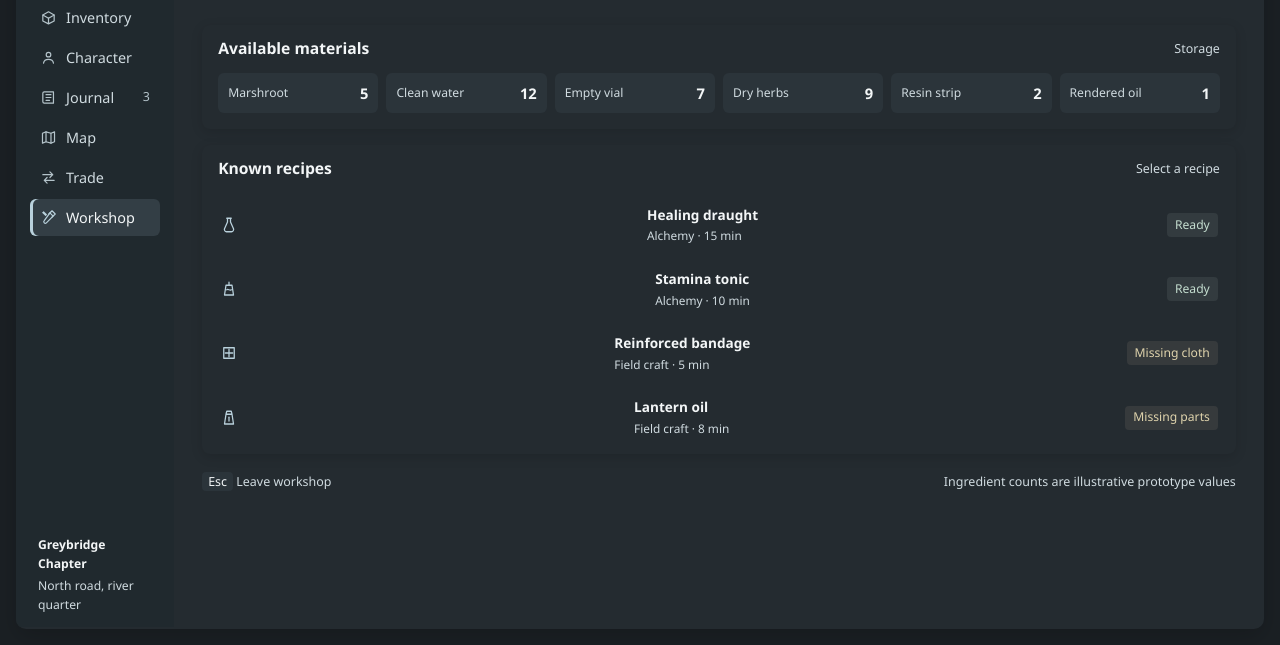
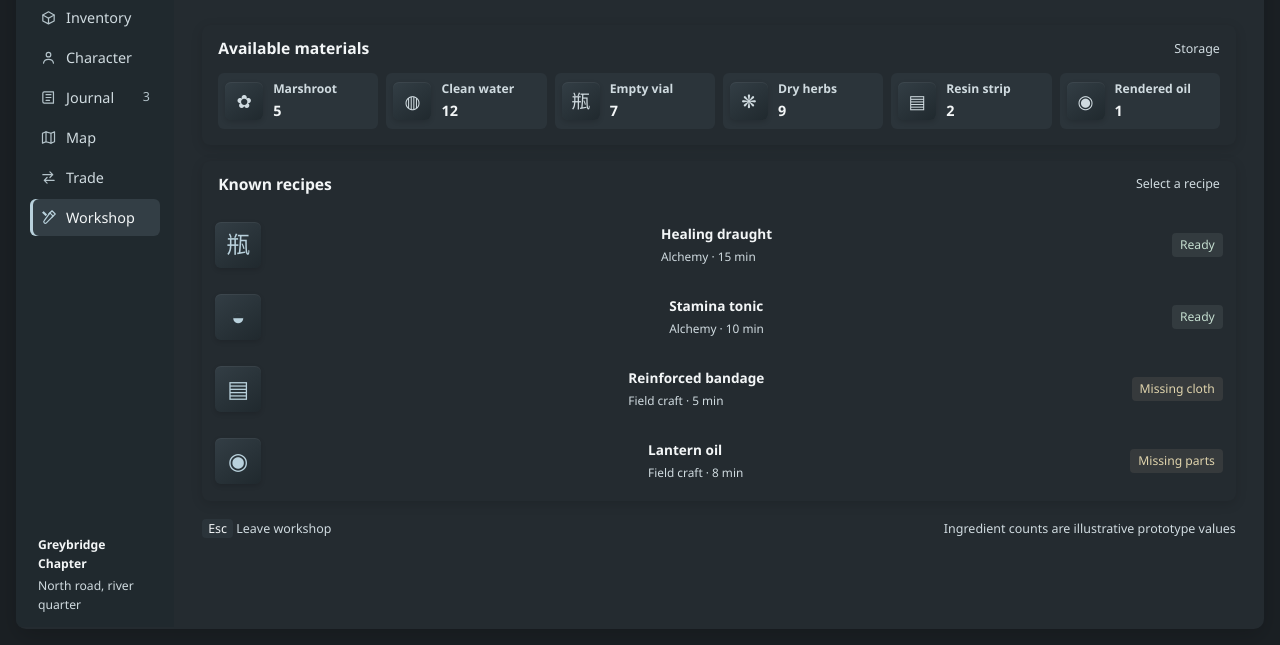
Before and after one commit to antosatko/delta-slayers, a plain HTML site: page designs/ui/screens/workshop.html in a window 1280 px wide. Shown: the part 163-808 px from the top of the page. Drawn offline with Linux system fonts and the light colour scheme.

Commit message:
Use shared item cards for recipes and materials

```diff
--- a/designs/ui/screens/workshop.html
+++ b/designs/ui/screens/workshop.html
@@ -34,22 +34,22 @@
         <section class="panel workshop-resources" aria-label="Available materials">
           <header class="panel-head"><h2>Available materials</h2><span class="panel-heading-side">Storage</span></header>
           <div class="resource-strip">
-            <div class="resource-cell"><span>Marshroot</span><strong>5</strong></div>
-            <div class="resource-cell"><span>Clean water</span><strong>12</strong></div>
-            <div class="resource-cell"><span>Empty vial</span><strong>7</strong></div>
-            <div class="resource-cell"><span>Dry herbs</span><strong>9</strong></div>
-            <div class="resource-cell"><span>Resin strip</span><strong>2</strong></div>
-            <div class="resource-cell"><span>Rendered oil</span><strong>1</strong></div>
+            <button class="resource-cell item-display" type="button" data-item-inspect data-item-key="marshroot" data-item-title="Marshroot" data-item-meta="Material · Herbal ingredient" data-item-description="A bitter marsh herb used in restorative preparations." data-item-facts="Available|5;Type|Herbal ingredient" aria-label="Inspect Marshroot"><span class="item-image" aria-hidden="true">✿</span><span class="item-caption"><span class="item-name">Marshroot</span><strong class="item-quantity">5</strong></span></button>
+            <button class="resource-cell item-display" type="button" data-item-inspect data-item-key="clean-water" data-item-title="Clean water" data-item-meta="Material · Ingredient" data-item-description="Filtered water suitable for alchemy and field preparations." data-item-facts="Available|12;Type|Ingredient" aria-label="Inspect Clean water"><span class="item-image" aria-hidden="true">◍</span><span class="item-caption"><span class="item-name">Clean water</span><strong class="item-quantity">12</strong></span></button>
+            <button class="resource-cell item-display" type="button" data-item-inspect data-item-key="empty-vial" data-item-title="Empty vial" data-item-meta="Container · Glass" data-item-description="A small stoppered glass vial, ready to be filled." data-item-facts="Available|7;Type|Container" aria-label="Inspect Empty vial"><span class="item-image" aria-hidden="true">瓶</span><span class="item-caption"><span class="item-name">Empty vial</span><strong class="item-quantity">7</strong></span></button>
+            <button class="resource-cell item-display" type="button" data-item-inspect data-item-key="dry-herbs" data-item-title="Dry herbs" data-item-meta="Material · Herbal ingredient" data-item-description="A bundle of dried leaves used in tonics and infusions." data-item-facts="Available|9;Type|Herbal ingredient" aria-label="Inspect Dry herbs"><span class="item-image" aria-hidden="true">❋</span><span class="item-caption"><span class="item-name">Dry herbs</span><strong class="item-quantity">9</strong></span></button>
+            <button class="resource-cell item-display" type="button" data-item-inspect data-item-key="resin-strip" data-item-title="Resin strip" data-item-meta="Material · Binding agent" data-item-description="A strip treated with resin for waterproof field dressings." data-item-facts="Available|2;Type|Binding agent" aria-label="Inspect Resin strip"><span class="item-image" aria-hidden="true">▤</span><span class="item-caption"><span class="item-name">Resin strip</span><strong class="item-quantity">2</strong></span></button>
+            <button class="resource-cell item-display" type="button" data-item-inspect data-item-key="rendered-oil" data-item-title="Rendered oil" data-item-meta="Material · Fuel" data-item-description="Filtered oil suitable for filling lamps." data-item-facts="Available|1;Type|Fuel" aria-label="Inspect Rendered oil"><span class="item-image" aria-hidden="true">◉</span><span class="item-caption"><span class="item-name">Rendered oil</span><strong class="item-quantity">1</strong></span></button>
           </div>
         </section>
         <div class="workshop-layout" data-selection-scope>
           <section class="panel workshop-recipes">
             <header class="panel-head"><h2>Known recipes</h2><span class="panel-heading-side">Select a recipe</span></header>
             <div class="recipe-list">
-              <button class="recipe-button selectable" type="button" data-select-item data-selection-target="#recipe-detail" data-item-facts="Marshroot|2 required · 5 available;Clean water|1 required · 12 available;Empty vial|1 required · 7 available" data-item-title="Healing draught" data-item-meta="Alchemy · Consumable · 15 minutes" data-item-description="A concentrated herbal preparation that restores health. Its bitter taste comes from the ground root and the iron-rich water used in the final infusion." data-item-visual="瓶"><span class="recipe-copy"><svg class="ui-icon recipe-icon" viewBox="0 0 24 24" aria-hidden="true"><path d="M9 3h6M10 3v5l-4 9a3 3 0 0 0 2.7 4h6.6A3 3 0 0 0 18 17l-4-9V3"/></svg><span><strong>Healing draught</strong><small>Alchemy · 15 min</small></span></span><span class="pill available">Ready</span></button>
-              <button class="recipe-button selectable" type="button" data-select-item data-selection-target="#recipe-detail" data-item-facts="Dry herbs|2 required · 9 available;Clean water|1 required · 12 available;Empty vial|1 required · 7 available" data-item-title="Stamina tonic" data-item-meta="Alchemy · Consumable · 10 minutes" data-item-description="A warming tonic used to recover strength after exertion. It is easier to prepare but has a shorter shelf life." data-item-visual="◒"><span class="recipe-copy"><svg class="ui-icon recipe-icon" viewBox="0 0 24 24" aria-hidden="true"><path d="M12 3v4M8 7h8l2 13H6z"/><path d="M9 13c2-2 4 2 6 0"/></svg><span><strong>Stamina tonic</strong><small>Alchemy · 10 min</small></span></span><span class="pill available">Ready</span></button>
-              <button class="recipe-button selectable" type="button" data-select-item data-selection-target="#recipe-detail" data-item-facts="Resin strip|1 required · 2 available;Clean cloth|1 required · 0 available;Clean water|1 required · 12 available" data-item-title="Reinforced bandage" data-item-meta="Field craft · Medical · 5 minutes" data-item-description="A clean wrap treated with resin. It holds its shape when wet and can be applied without a full medical kit." data-item-visual="▤"><span class="recipe-copy"><svg class="ui-icon recipe-icon" viewBox="0 0 24 24" aria-hidden="true"><path d="M5 5h14v14H5z"/><path d="M12 7v10M7 12h10"/></svg><span><strong>Reinforced bandage</strong><small>Field craft · 5 min</small></span></span><span class="pill warning">Missing cloth</span></button>
-              <button class="recipe-button selectable" type="button" data-select-item data-selection-target="#recipe-detail" data-item-facts="Rendered oil|1 required · 1 available;Empty bottle|1 required · 0 available;Wick|1 required · 0 available" data-item-title="Lantern oil" data-item-meta="Field craft · Utility · 8 minutes" data-item-description="A rendered oil blend suited to enclosed lamps. The mixture burns steadily but produces a little smoke." data-item-visual="◉"><span class="recipe-copy"><svg class="ui-icon recipe-icon" viewBox="0 0 24 24" aria-hidden="true"><path d="M9 3h6l1 4H8zM8 7h8l2 13H6z"/><path d="M12 11v5"/></svg><span><strong>Lantern oil</strong><small>Field craft · 8 min</small></span></span><span class="pill warning">Missing parts</span></button>
+              <button class="recipe-button item-display selectable" type="button" data-item-inspect data-select-item data-selection-target="#recipe-detail" data-item-facts="Marshroot|2 required · 5 available;Clean water|1 required · 12 available;Empty vial|1 required · 7 available" data-item-title="Healing draught" data-item-meta="Alchemy · Consumable · 15 minutes" data-item-description="A concentrated herbal preparation that restores health. Its bitter taste comes from the ground root and the iron-rich water used in the final infusion." data-item-visual="瓶"><span class="recipe-copy"><span class="item-image" aria-hidden="true">瓶</span><span class="item-caption"><strong class="item-name">Healing draught</strong><small class="item-quantity">Alchemy · 15 min</small></span></span><span class="pill available">Ready</span></button>
+              <button class="recipe-button item-display selectable" type="button" data-item-inspect data-select-item data-selection-target="#recipe-detail" data-item-facts="Dry herbs|2 required · 9 available;Clean water|1 required · 12 available;Empty vial|1 required · 7 available" data-item-title="Stamina tonic" data-item-meta="Alchemy · Consumable · 10 minutes" data-item-description="A warming tonic used to recover strength after exertion. It is easier to prepare but has a shorter shelf life." data-item-visual="◒"><span class="recipe-copy"><span class="item-image" aria-hidden="true">◒</span><span class="item-caption"><strong class="item-name">Stamina tonic</strong><small class="item-quantity">Alchemy · 10 min</small></span></span><span class="pill available">Ready</span></button>
+              <button class="recipe-button item-display selectable" type="button" data-item-inspect data-select-item data-selection-target="#recipe-detail" data-item-facts="Resin strip|1 required · 2 available;Clean cloth|1 required · 0 available;Clean water|1 required · 12 available" data-item-title="Reinforced bandage" data-item-meta="Field craft · Medical · 5 minutes" data-item-description="A clean wrap treated with resin. It holds its shape when wet and can be applied without a full medical kit." data-item-visual="▤"><span class="recipe-copy"><span class="item-image" aria-hidden="true">▤</span><span class="item-caption"><strong class="item-name">Reinforced bandage</strong><small class="item-quantity">Field craft · 5 min</small></span></span><span class="pill warning">Missing cloth</span></button>
+              <button class="recipe-button item-display selectable" type="button" data-item-inspect data-select-item data-selection-target="#recipe-detail" data-item-facts="Rendered oil|1 required · 1 available;Empty bottle|1 required · 0 available;Wick|1 required · 0 available" data-item-title="Lantern oil" data-item-meta="Field craft · Utility · 8 minutes" data-item-description="A rendered oil blend suited to enclosed lamps. The mixture burns steadily but produces a little smoke." data-item-visual="◉"><span class="recipe-copy"><span class="item-image" aria-hidden="true">◉</span><span class="item-caption"><strong class="item-name">Lantern oil</strong><small class="item-quantity">Field craft · 8 min</small></span></span><span class="pill warning">Missing parts</span></button>
             </div>
           </section>
           <aside class="panel workshop-detail" id="recipe-detail" aria-live="polite" data-detail-panel hidden>
```
